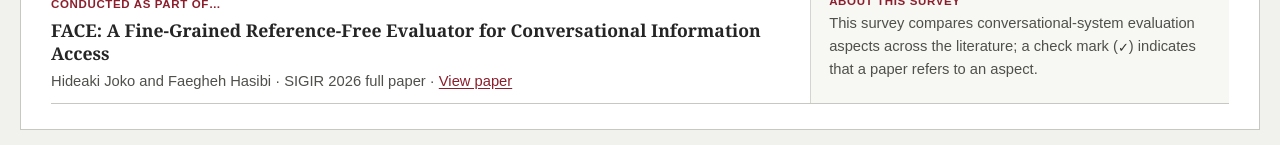
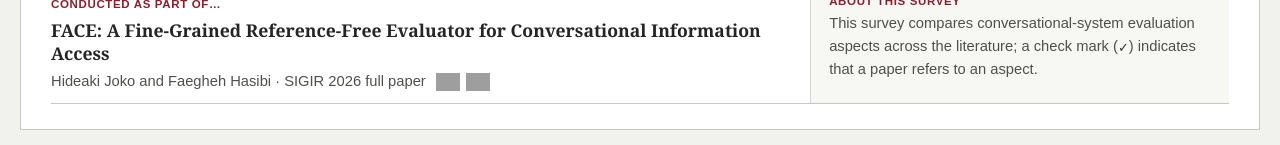
Before and after one commit to informagi/face, a plain HTML site: page survey/index.html in a window 1280 px wide. Shown: the part 127-272 px from the top of the page. Drawn offline with Linux system fonts and the light colour scheme; grey boxes are pictures that could not be loaded.

Commit message:
Enhance paper byline layout and add links to arXiv and GitHub

```diff
--- a/survey/index.html
+++ b/survey/index.html
@@ -647,6 +647,10 @@
       background: #f7f7f4;
     }
     .paper-byline {
+      display: flex;
+      flex-wrap: wrap;
+      align-items: center;
+      gap: 6px 10px;
       margin-top: 4px;
       color: #4f4f4b;
       font-family: Arial, Helvetica, sans-serif;
@@ -672,10 +676,17 @@
       line-height: 1.35;
     }
     .paper-byline a {
-      color: var(--accent);
-      font-weight: 400;
-      text-decoration: underline;
-      text-underline-offset: 2px;
+      display: inline-flex;
+      text-decoration: none;
+    }
+    .paper-links {
+      display: inline-flex;
+      align-items: center;
+      gap: 6px;
+    }
+    .paper-links img {
+      display: block;
+      height: 18px;
     }
     .survey-description {
       margin: 0;
@@ -1095,7 +1106,17 @@
         <section class="paper-citation" aria-labelledby="original-publication-title">
           <p class="paper-label">Conducted as part of…</p>
           <h2 class="paper-title" id="original-publication-title">FACE: A Fine-Grained Reference-Free Evaluator for Conversational Information Access</h2>
-          <p class="paper-byline">Hideaki Joko and Faegheh Hasibi · SIGIR 2026 full paper · <a href="https://arxiv.org/abs/2506.00314" target="_blank" rel="noopener">View paper</a></p>
+          <p class="paper-byline">
+            <span>Hideaki Joko and Faegheh Hasibi · SIGIR 2026 full paper</span>
+            <span class="paper-links" aria-label="Paper links">
+              <a href="https://arxiv.org/abs/2506.00314" target="_blank" rel="noopener" aria-label="Read the FACE paper on arXiv">
+                <img src="https://img.shields.io/badge/arXiv-b5212f.svg?logo=arxiv&amp;logoColor=white" alt="arXiv">
+              </a>
+              <a href="https://github.com/informagi/face" target="_blank" rel="noopener" aria-label="View the FACE repository on GitHub">
+                <img src="https://img.shields.io/badge/GitHub-181717.svg?logo=github&amp;logoColor=white" alt="GitHub">
+              </a>
+            </span>
+          </p>
         </section>
         <section class="survey-summary" aria-labelledby="survey-description-title">
           <h2 class="paper-label" id="survey-description-title">About this survey</h2>
```
